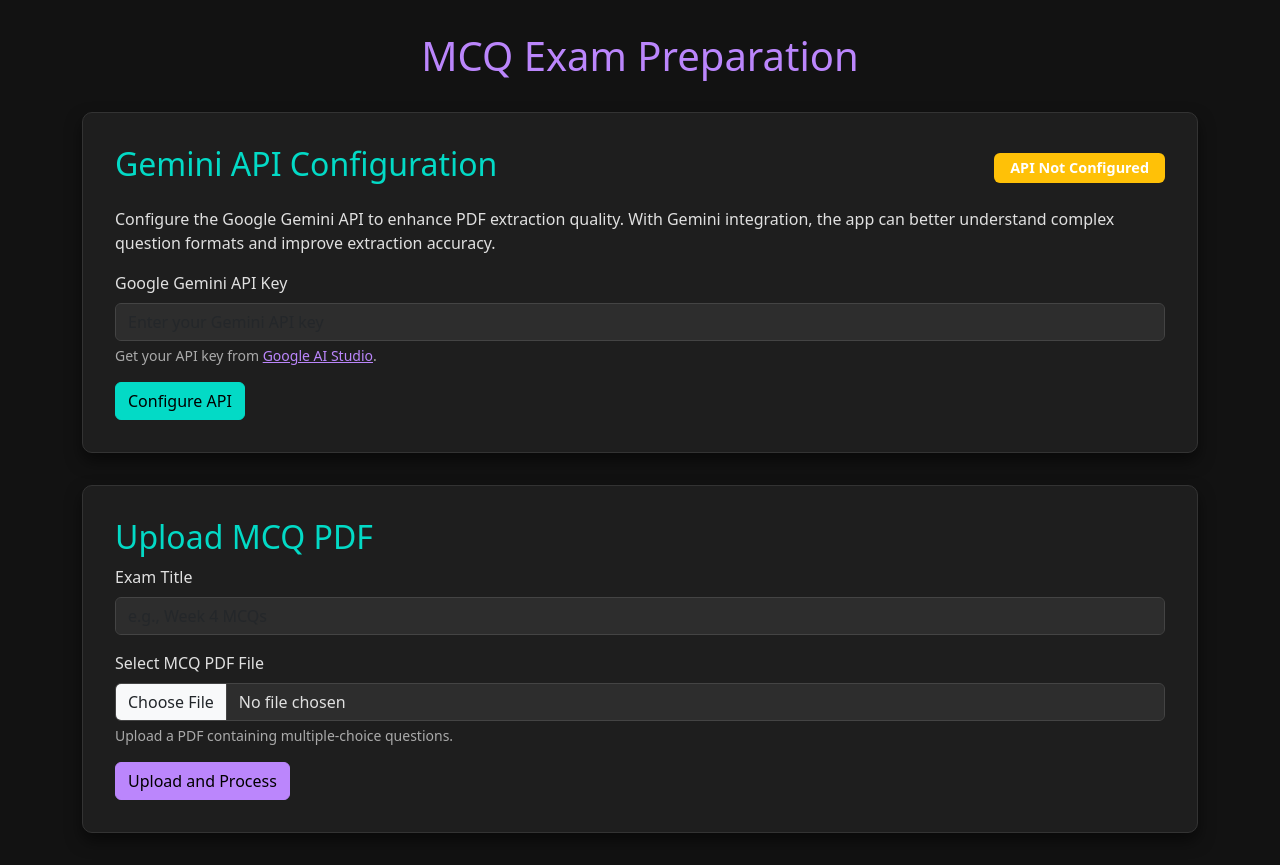
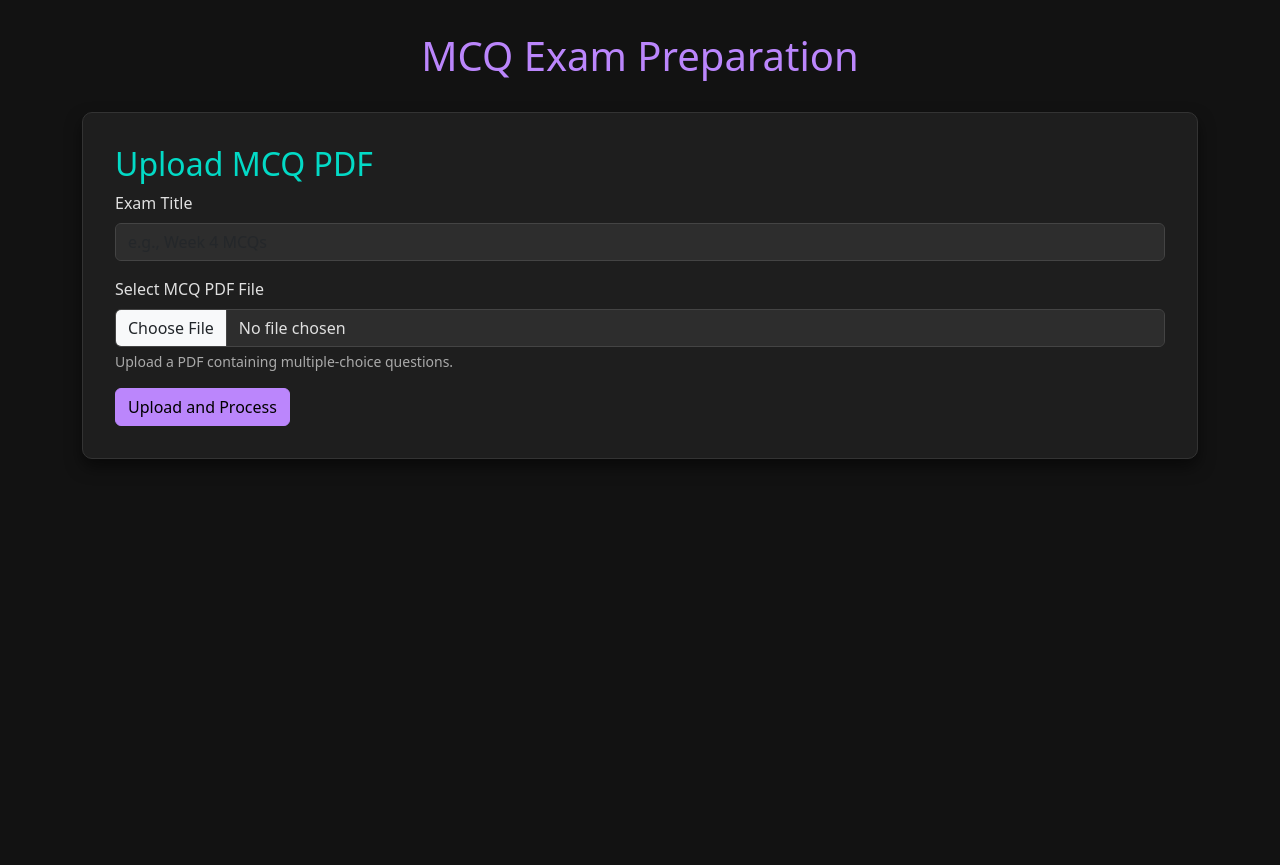
Before and after one commit to sarcasticdhruv/mcq-exam, a Flask app: page / in a window 1280 px wide. After the commit the page ends 459 px from the top, so only its background shows below. Run offline with Flask 3, Linux system fonts and the light colour scheme.

Commit message:
bug fixed

```diff
--- a/templates/index.html
+++ b/templates/index.html
@@ -89,29 +89,6 @@
     <div class="container">
         <h1 class="title">MCQ Exam Preparation</h1>
 
-        <!-- API Configuration Box -->
-        <div class="api-box">
-            <div class="d-flex justify-content-between align-items-center mb-3">
-                <h2>Gemini API Configuration</h2>
-                {% if api_configured %}
-                <span class="badge bg-success status-badge">API Configured</span>
-                {% else %}
-                <span class="badge bg-warning status-badge">API Not Configured</span>
-                {% endif %}
-            </div>
-
-            <p>Configure the Google Gemini API to enhance PDF extraction quality. With Gemini integration, the app can better understand complex question formats and improve extraction accuracy.</p>
-
-            <form action="/configure_api" method="post" class="mt-3">
-                <div class="mb-3">
-                    <label for="api_key" class="form-label">Google Gemini API Key</label>
-                    <input type="password" class="form-control" id="api_key" name="api_key" placeholder="Enter your Gemini API key" required>
-                    <div class="form-text">Get your API key from <a href="https://ai.google.dev/" target="_blank">Google AI Studio</a>.</div>
-                </div>
-                <button type="submit" class="btn btn-success">Configure API</button>
-            </form>
-        </div>
-
         <!-- PDF Upload Box -->
         <div class="upload-box">
             <h2>Upload MCQ PDF</h2>
@@ -122,7 +99,7 @@
                 </div>
                 <div class="mb-3">
                     <label for="pdf_file" class="form-label">Select MCQ PDF File</label>
-                    <input class="form-control" type="file" id="pdf_file" name="pdf_file" accept=".pdf" required>
+                    <input class="form-control" type="file" id="file" name="file" accept=".txt" required>
                     <div class="form-text">Upload a PDF containing multiple-choice questions.</div>
                 </div>
                 <button type="submit" class="btn btn-primary">Upload and Process</button>
```
